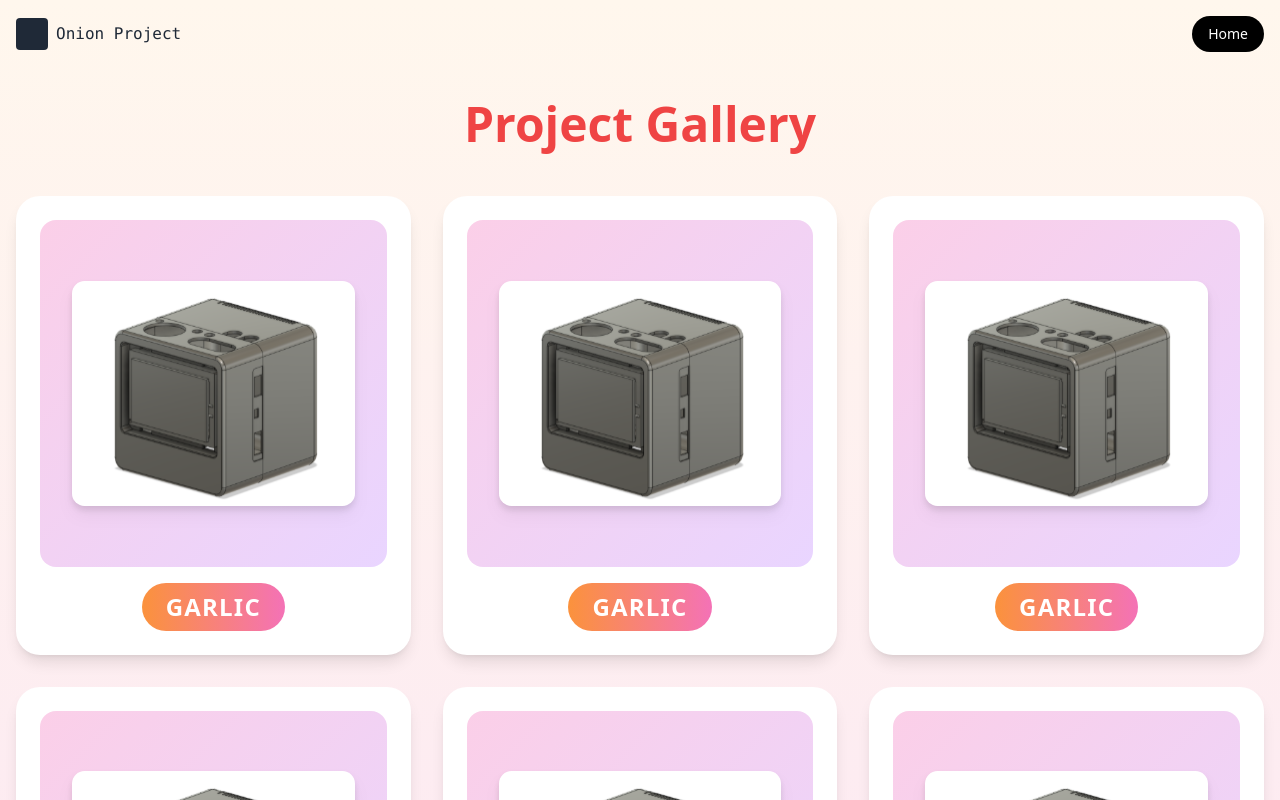
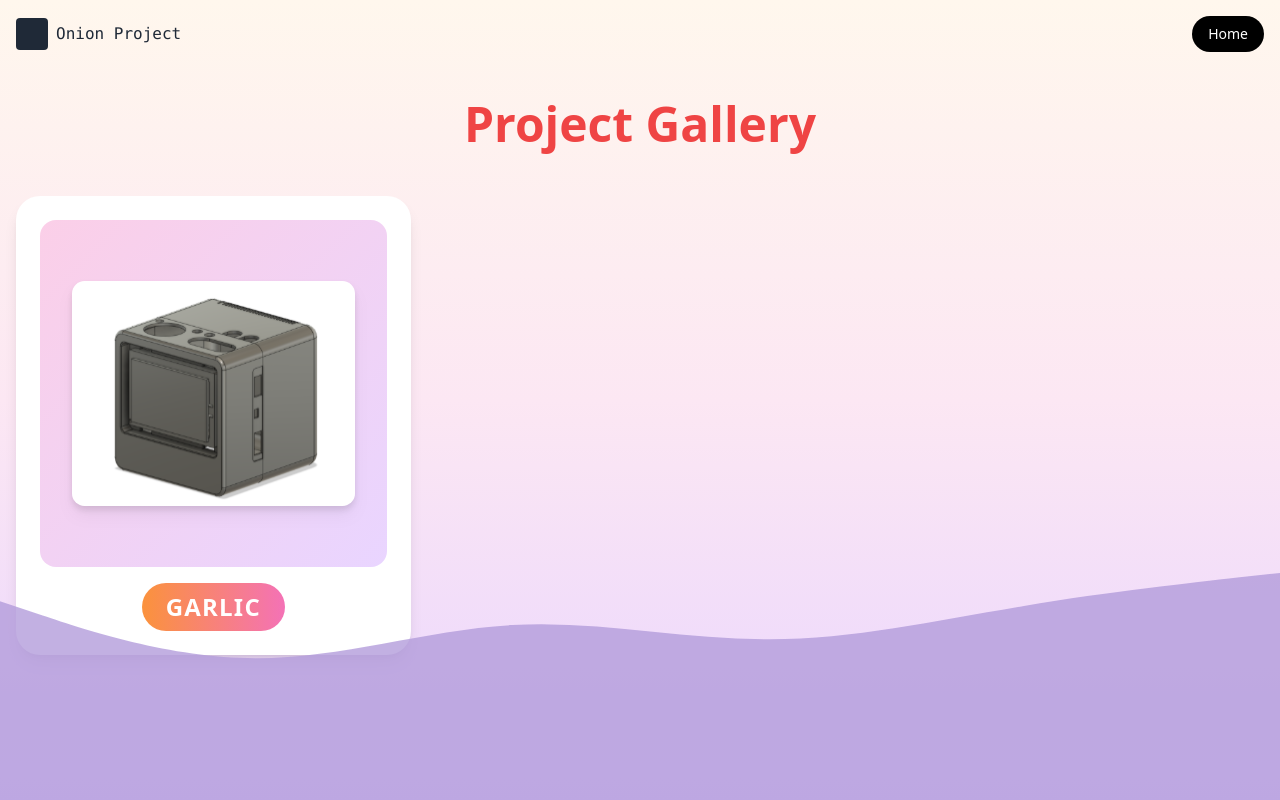
Before and after one commit to APopcorn/delayed_cv, a React (Vite) app: page /delayed_cv/project-gallery in a window 1280 px wide. Shown: the top 800 px of the page. Built offline with nearby package versions, Linux system fonts and the light colour scheme.

Commit message:
Remove duplicate projects and add gallery link

```diff
--- a/src/components/pages/ProjectGallery.tsx
+++ b/src/components/pages/ProjectGallery.tsx
@@ -15,72 +15,6 @@ const ProjectGallery = () => {
     const projects: Project[] = [
         {
             id: 1,
-            name: "GARLIC",
-            image: garlic,
-            link: "https://github.com/APopcorn/delayed_cv",
-        },
-        {
-            id: 2,
-            name: "GARLIC",
-            image: garlic,
-            link: "https://github.com/APopcorn/delayed_cv",
-        },
-        {
-            id: 3,
-            name: "GARLIC",
-            image: garlic,
-            link: "https://github.com/APopcorn/delayed_cv",
-        },
-        {
-            id: 4,
-            name: "GARLIC",
-            image: garlic,
-            link: "https://github.com/APopcorn/delayed_cv",
-        },
-        {
-            id: 5,
-            name: "GARLIC",
-            image: garlic,
-            link: "https://github.com/APopcorn/delayed_cv",
-        },
-        {
-            id: 6,
-            name: "GARLIC",
-            image: garlic,
-            link: "https://github.com/APopcorn/delayed_cv",
-        },
-        {
-            id: 7,
-            name: "GARLIC",
-            image: garlic,
-            link: "https://github.com/APopcorn/delayed_cv",
-        },
-        {
-            id: 8,
-            name: "GARLIC",
-            image: garlic,
-            link: "https://github.com/APopcorn/delayed_cv",
-        },
-        {
-            id: 9,
-            name: "GARLIC",
-            image: garlic,
-            link: "https://github.com/APopcorn/delayed_cv",
-        },
-        {
-            id: 10,
-            name: "GARLIC",
-            image: garlic,
-            link: "https://github.com/APopcorn/delayed_cv",
-        },
-        {
-            id: 11,
-            name: "GARLIC",
-            image: garlic,
-            link: "https://github.com/APopcorn/delayed_cv",
-        },
-        {
-            id: 12,
             name: "GARLIC",
             image: garlic,
             link: "https://github.com/APopcorn/delayed_cv",
--- a/src/components/projects/Projects.tsx
+++ b/src/components/projects/Projects.tsx
@@ -1,8 +1,9 @@
+import { Link } from "react-router-dom";
 import ProjectShowcase from "./ProjectShowcase";
 import FlippedProjectShowcase from "./FlippedProjectShowcase";
-import patch from "/src/assets/projects/Patch.svg"
-import rumbi from "/src/assets/projects/Rumbi.svg"
-import garlic from "/src/assets/projects/Garlic.svg"
+import patch from "/src/assets/projects/Patch.svg";
+import rumbi from "/src/assets/projects/Rumbi.svg";
+import garlic from "/src/assets/projects/Garlic.svg";
 import { forwardRef } from "react";
 
 const Projects = (_props: any, ref: any) => {
@@ -21,19 +22,34 @@ const Projects = (_props: any, ref: any) => {
             <h1 className="select-none text-[6.5vw]">Projects</h1>
             <ProjectShowcase
                 projectTitle={"Patch"}
-        text={"At the center of this cosmic narrative, a majestic crescent moon rises high in the starry expanse, its silvery curves adorned with delicate filigree that seems to shimmer like stardust. The lunar surface is etched with intricate patterns, echoing the ancient myths and legends of our collective imagination."}
+                text={
+                    "At the center of this cosmic narrative, a majestic crescent moon rises high in the starry expanse, its silvery curves adorned with delicate filigree that seems to shimmer like stardust. The lunar surface is etched with intricate patterns, echoing the ancient myths and legends of our collective imagination."
+                }
                 link={"https://github.com/APopcorn/CNC-Sewing-Machine"}
-        img={patch} />
+                img={patch}
+            />
             <FlippedProjectShowcase
                 projectTitle={"Rumbi"}
-        text={"As you gaze upon this embroidered masterpiece, the boundaries between reality and fantasy blur, and the whispers of wonder become a gentle hum, reminding us that magic is always present, waiting to be discovered. This magnet becomes a cherished keepsake, a symbol of our innate curiosity and our deep connection to the mysteries of the universe."}
+                text={
+                    "As you gaze upon this embroidered masterpiece, the boundaries between reality and fantasy blur, and the whispers of wonder become a gentle hum, reminding us that magic is always present, waiting to be discovered. This magnet becomes a cherished keepsake, a symbol of our innate curiosity and our deep connection to the mysteries of the universe."
+                }
                 link={"https://github.com/APopcorn/delayed_cv"}
-        img={rumbi} />
+                img={rumbi}
+            />
             <ProjectShowcase
                 projectTitle={"Garlic"}
-        text={"The embroidered design is set against a soft, gradient blue background, evoking the infinite vastness of space. Delicate strands of yarn are woven together in an intricate dance, creating a textured depth that invites you to explore every nook and cranny. The magnet's surface seems almost tactile, as if you could reach out and touch the shimmering threads or the lunar landscape itself."}
+                text={
+                    "The embroidered design is set against a soft, gradient blue background, evoking the infinite vastness of space. Delicate strands of yarn are woven together in an intricate dance, creating a textured depth that invites you to explore every nook and cranny. The magnet's surface seems almost tactile, as if you could reach out and touch the shimmering threads or the lunar landscape itself."
+                }
                 link={"https://github.com/APopcorn/delayed_cv"}
-        img={garlic} />
+                img={garlic}
+            />
+            <Link
+                to="/project-gallery"
+                className="bg-black text-white px-4 py-2 rounded-full text-sm font-medium hover:bg-gray-800 transition inline-block mb-8"
+            >
+                View All Projects
+            </Link>
         </div>
     );
 };
```
Lines whose indentation alone changed are shown as unchanged.
